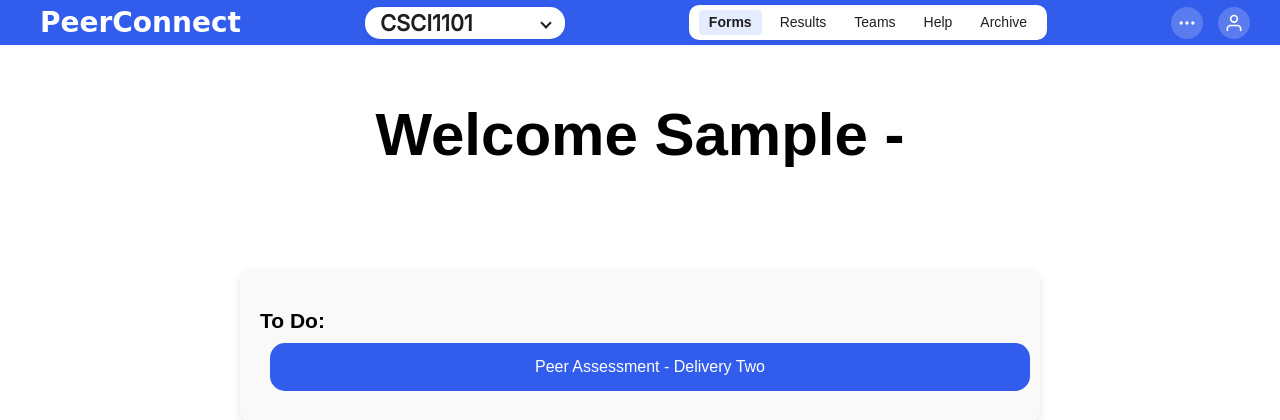
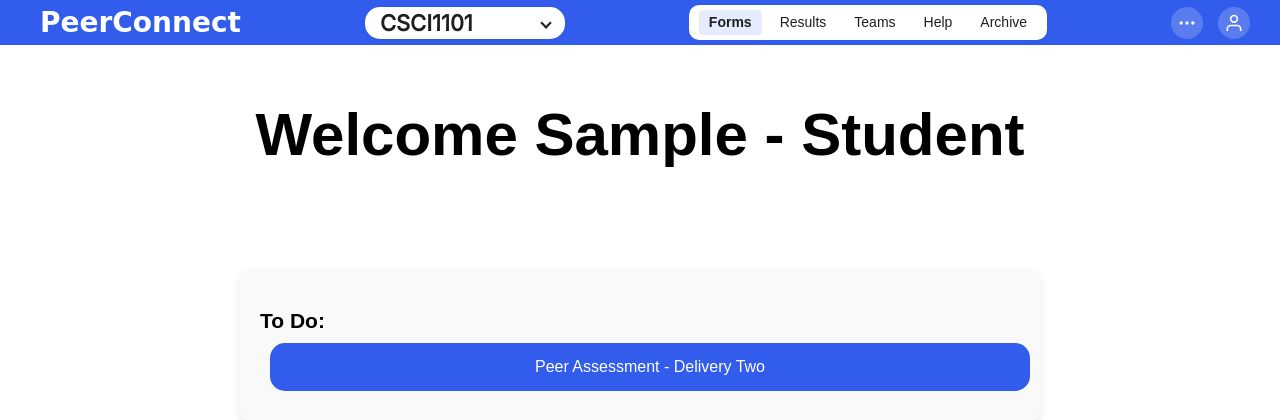
Before and after one commit to CSCI3356-Spring2025/404-Brain-not-Found, a Django app: page /student_dashboard/ in a window 1280 px wide. Shown: the top 420 px of the page. Run offline with Django 5.2, Linux system fonts and the light colour scheme; the visitor is signed in with stand-in values (Sample User, id 1); data comes from the database, SQL or seed files in the repository; some web fonts are replaced.

Commit message:
small change to dashboard html

```diff
--- a/PeerConnect/templates/PeerConnect/student_dashboard.html
+++ b/PeerConnect/templates/PeerConnect/student_dashboard.html
@@ -1,7 +1,7 @@
 {% extends 'base.html' %}
 
 {% block content %}
-      <h1 class="greeting">Welcome {{user.first_name}} - {{user_type}}</h1>
+      <h1 class="greeting">Welcome {{user.first_name}} - {{type}}</h1>
       <div class="to-do-container">
          <div class="to-do">
             <h2>To Do:</h2>
```
